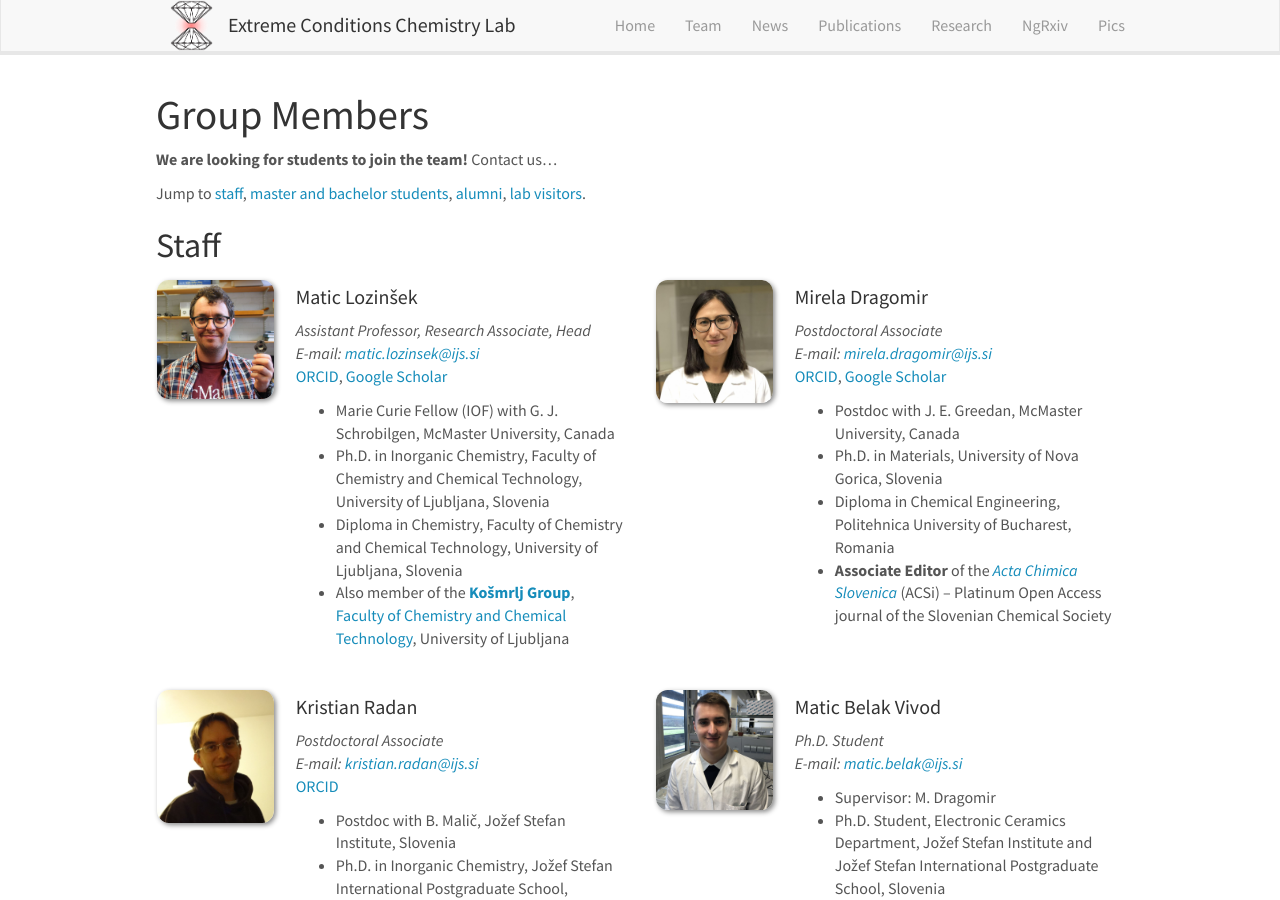
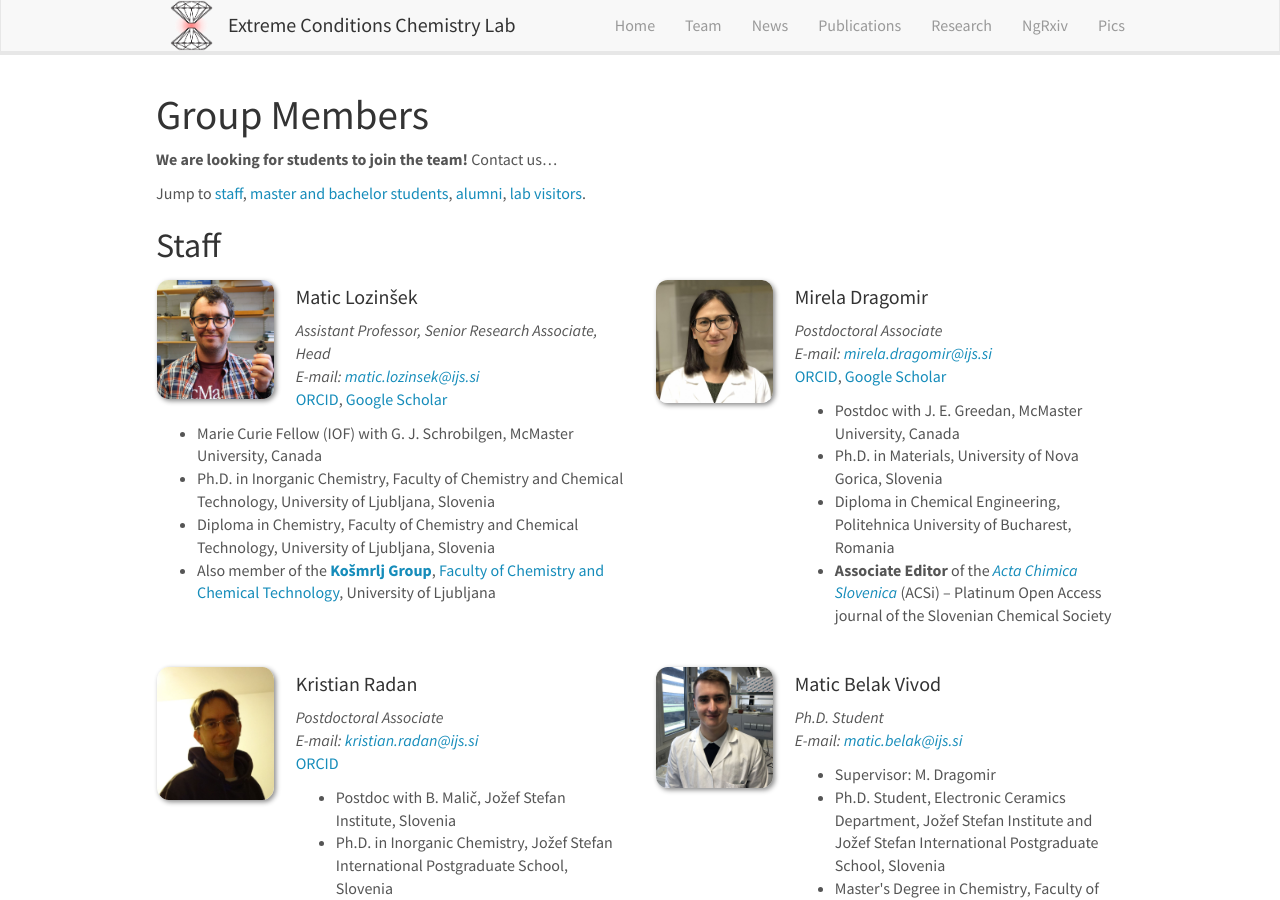
Before and after one commit to eccl-jsi/eccl-jsi.github.io, a Jekyll site: the page built from _pages/team.md, in a window 1280 px wide and 900 px high. Built offline with Jekyll 4.4.1, drawn with Linux system fonts in a browser that asks for light colours; nearby versions of some CDN libraries.

Commit message:
Update team_members.yml

```diff
--- a/_data/team_members.yml
+++ b/_data/team_members.yml
@@ -1,6 +1,6 @@
 - name: Matic Lozinšek
   photo: Matic.jpg
-  info: Assistant Professor, Research Associate, Head
+  info: Assistant Professor, Senior Research Associate, Head
   email: matic.lozinsek@ijs.si
   ID: <a href='https://orcid.org/0000-0002-1864-4248'>ORCID</a>, <a href='https://scholar.google.si/citations?user=K4yfxLsAAAAJ'>Google Scholar</a>
   number_educ: 4
```
